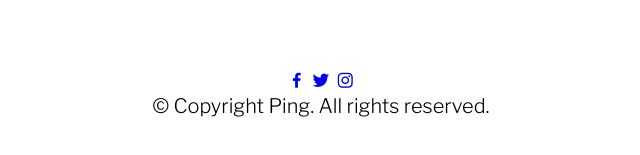
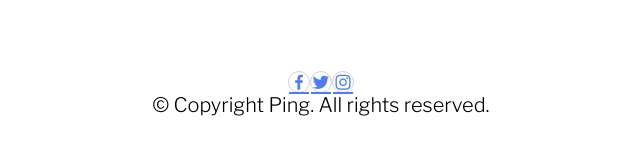
Before and after one commit to gabcchaves/ping-coming-soon-page, a plain HTML site: page index.html in a window 1280 px wide. Shown: the part 827-982 px from the top of the page, 319-959 px from the left. Drawn offline with nearby package versions, Linux system fonts and the light colour scheme.

Commit message:
General settings.

```diff
--- a/style.css
+++ b/style.css
@@ -88,6 +88,7 @@ main form input[type=email] {
 	border-radius: 30px;
 	color: var(--very-dark-blue);
 	transition: 0.2s;
+	outline: none;
 }
 
 main form input[type=submit] {
@@ -100,6 +101,7 @@ main form input[type=submit] {
 
 main form input[type=submit]:hover {
 	background-color: var(--pale-blue);
+	cursor: pointer;
 }
 
 figure {
@@ -112,6 +114,33 @@ footer {
 	display: flex;
 	justify-content: center;
 	align-items: center;
+}
+
+footer article {
+	display: flex;
+	justify-content: center;
+	width: 100%;
+}
+
+footer article a {
+	border: 1px solid lightgray;
+	border-radius: 50%;
+	display: flex;
+	justify-content: center;
+	align-items: center;
+}
+
+footer article a {
+	color: var(--blue);
+}
+
+footer article a i {
+	border-radius: 50%;
+}
+
+footer article a i:hover {
+	background-color: var(--blue);
+	color: white;
 }
 
 /* Medium and large viewports */
@@ -170,4 +199,3 @@ footer {
 	figure img {
 		width: 40%;
 	}
-}
```
